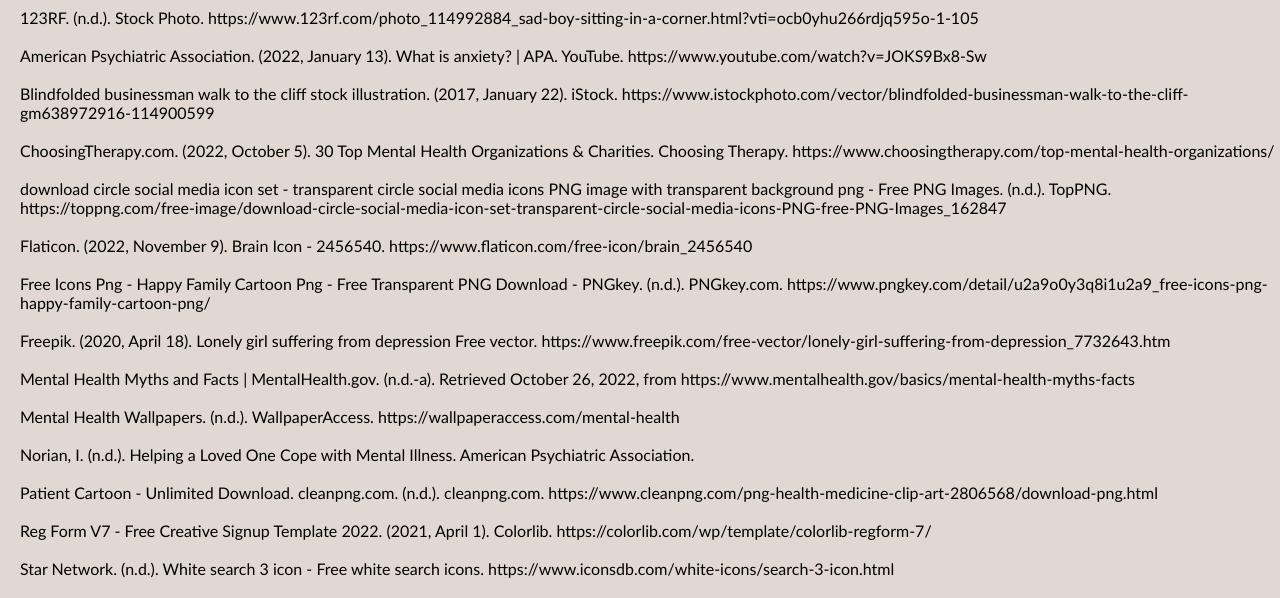
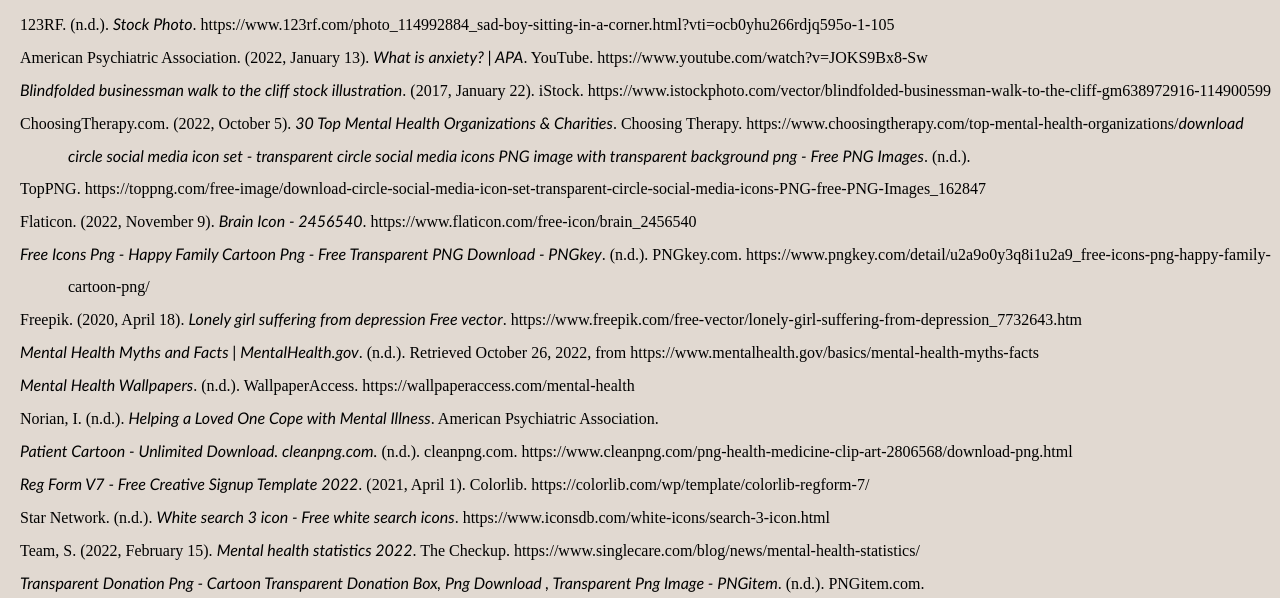
Before and after one commit to jasonlow2307/jasonlow2307.github.io, a plain HTML site: page reference.html in a window 1280 px wide. Shown: the part 194-792 px from the top of the page. Drawn offline with Linux system fonts and the light colour scheme.

Commit message:
Update reference.html

```diff
--- a/reference.html
+++ b/reference.html
@@ -36,24 +36,23 @@
 <body>
     <h1 class="title">References</h1>
     <div class="citations">
-        123RF. (n.d.). Stock Photo. https://www.123rf.com/photo_114992884_sad-boy-sitting-in-a-corner.html?vti=ocb0yhu266rdjq595o-1-105
-        <br><br>American Psychiatric Association. (2022, January 13). What is anxiety? | APA. YouTube. https://www.youtube.com/watch?v=JOKS9Bx8-Sw
-        <br><br>Blindfolded businessman walk to the cliff stock illustration. (2017, January 22). iStock. https://www.istockphoto.com/vector/blindfolded-businessman-walk-to-the-cliff-gm638972916-114900599
-        <br><br>ChoosingTherapy.com. (2022, October 5). 30 Top Mental Health Organizations & Charities. Choosing Therapy. https://www.choosingtherapy.com/top-mental-health-organizations/
-        <br><br>download circle social media icon set - transparent circle social media icons PNG image with transparent background png - Free PNG Images. (n.d.). TopPNG. https://toppng.com/free-image/download-circle-social-media-icon-set-transparent-circle-social-media-icons-PNG-free-PNG-Images_162847
-        <br><br>Flaticon. (2022, November 9). Brain Icon - 2456540. https://www.flaticon.com/free-icon/brain_2456540
-        <br><br>Free Icons Png - Happy Family Cartoon Png - Free Transparent PNG Download - PNGkey. (n.d.). PNGkey.com. https://www.pngkey.com/detail/u2a9o0y3q8i1u2a9_free-icons-png-happy-family-cartoon-png/
-        <br><br>Freepik. (2020, April 18). Lonely girl suffering from depression Free vector. https://www.freepik.com/free-vector/lonely-girl-suffering-from-depression_7732643.htm
-        <br><br>Mental Health Myths and Facts | MentalHealth.gov. (n.d.-a). Retrieved October 26, 2022, from https://www.mentalhealth.gov/basics/mental-health-myths-facts
-        <br><br>Mental Health Wallpapers. (n.d.). WallpaperAccess. https://wallpaperaccess.com/mental-health
-        <br><br>Norian, I. (n.d.). Helping a Loved One Cope with Mental Illness. American Psychiatric Association.
-        <br><br>Patient Cartoon - Unlimited Download. cleanpng.com. (n.d.). cleanpng.com. https://www.cleanpng.com/png-health-medicine-clip-art-2806568/download-png.html
-        <br><br>Reg Form V7 - Free Creative Signup Template 2022. (2021, April 1). Colorlib. https://colorlib.com/wp/template/colorlib-regform-7/
-        <br><br>Star Network. (n.d.). White search 3 icon - Free white search icons. https://www.iconsdb.com/white-icons/search-3-icon.html
-        <br><br>Team, S. (2022, February 15). Mental health statistics 2022. The Checkup. https://www.singlecare.com/blog/news/mental-health-statistics/
-        <br><br>Transparent Donation Png - Cartoon Transparent Donation Box, Png Download , Transparent Png Image - PNGitem. (n.d.). PNGitem.com. https://www.pngitem.com/middle/hiTwhJx_transparent-donation-png-cartoon-transparent-donation-box-png/
-        <br><br>White Symbols Icons, Chat, white bubble message raster art, png | PNGEgg. (n.d.). https://www.pngegg.com/en/png-fnalj
-
+        <p style='font-family: "Times New Roman"; font-size: 12pt; margin-top: 0px; margin-bottom: 0px; tab-size: 0.5in; margin-left: 0.5in; text-indent: -0.5in; line-height: 200%;'>123RF. (n.d.). <em>Stock Photo</em>. https://www.123rf.com/photo_114992884_sad-boy-sitting-in-a-corner.html?vti=ocb0yhu266rdjq595o-1-105</p>
+<p style='font-family: "Times New Roman"; font-size: 12pt; margin-top: 0px; margin-bottom: 0px; tab-size: 0.5in; margin-left: 0.5in; text-indent: -0.5in; line-height: 200%;'>American Psychiatric Association. (2022, January 13). <em>What is anxiety? | APA</em>. YouTube. https://www.youtube.com/watch?v=JOKS9Bx8-Sw</p>
+<p style='font-family: "Times New Roman"; font-size: 12pt; margin-top: 0px; margin-bottom: 0px; tab-size: 0.5in; margin-left: 0.5in; text-indent: -0.5in; line-height: 200%;'><em>Blindfolded businessman walk to the cliff stock illustration</em>. (2017, January 22). iStock. https://www.istockphoto.com/vector/blindfolded-businessman-walk-to-the-cliff-gm638972916-114900599</p>
+<p style='font-family: "Times New Roman"; font-size: 12pt; margin-top: 0px; margin-bottom: 0px; tab-size: 0.5in; margin-left: 0.5in; text-indent: -0.5in; line-height: 200%;'>ChoosingTherapy.com. (2022, October 5). <em>30 Top Mental Health Organizations &amp; Charities</em>. Choosing Therapy. https://www.choosingtherapy.com/top-mental-health-organizations/<em>download circle social media icon set - transparent circle social media icons PNG image with transparent background png - Free PNG Images</em>. (n.d.).&nbsp;</p>
+<p style='font-family: "Times New Roman"; font-size: 12pt; margin-top: 0px; margin-bottom: 0px; tab-size: 0.5in; margin-left: 0.5in; text-indent: -0.5in; line-height: 200%;'>TopPNG. https://toppng.com/free-image/download-circle-social-media-icon-set-transparent-circle-social-media-icons-PNG-free-PNG-Images_162847</p>
+<p style='font-family: "Times New Roman"; font-size: 12pt; margin-top: 0px; margin-bottom: 0px; tab-size: 0.5in; margin-left: 0.5in; text-indent: -0.5in; line-height: 200%;'>Flaticon. (2022, November 9). <em>Brain Icon - 2456540</em>. https://www.flaticon.com/free-icon/brain_2456540</p>
+<p style='font-family: "Times New Roman"; font-size: 12pt; margin-top: 0px; margin-bottom: 0px; tab-size: 0.5in; margin-left: 0.5in; text-indent: -0.5in; line-height: 200%;'><em>Free Icons Png - Happy Family Cartoon Png - Free Transparent PNG Download - PNGkey</em>. (n.d.). PNGkey.com. https://www.pngkey.com/detail/u2a9o0y3q8i1u2a9_free-icons-png-happy-family-cartoon-png/</p>
+<p style='font-family: "Times New Roman"; font-size: 12pt; margin-top: 0px; margin-bottom: 0px; tab-size: 0.5in; margin-left: 0.5in; text-indent: -0.5in; line-height: 200%;'>Freepik. (2020, April 18). <em>Lonely girl suffering from depression Free vector</em>. https://www.freepik.com/free-vector/lonely-girl-suffering-from-depression_7732643.htm</p>
+<p style='font-family: "Times New Roman"; font-size: 12pt; margin-top: 0px; margin-bottom: 0px; tab-size: 0.5in; margin-left: 0.5in; text-indent: -0.5in; line-height: 200%;'><em>Mental Health Myths and Facts | MentalHealth.gov</em>. (n.d.). Retrieved October 26, 2022, from https://www.mentalhealth.gov/basics/mental-health-myths-facts</p>
+<p style='font-family: "Times New Roman"; font-size: 12pt; margin-top: 0px; margin-bottom: 0px; tab-size: 0.5in; margin-left: 0.5in; text-indent: -0.5in; line-height: 200%;'><em>Mental Health Wallpapers</em>. (n.d.). WallpaperAccess. https://wallpaperaccess.com/mental-health</p>
+<p style='font-family: "Times New Roman"; font-size: 12pt; margin-top: 0px; margin-bottom: 0px; tab-size: 0.5in; margin-left: 0.5in; text-indent: -0.5in; line-height: 200%;'>Norian, I. (n.d.). <em>Helping a Loved One Cope with Mental Illness</em>. American Psychiatric Association.</p>
+<p style='font-family: "Times New Roman"; font-size: 12pt; margin-top: 0px; margin-bottom: 0px; tab-size: 0.5in; margin-left: 0.5in; text-indent: -0.5in; line-height: 200%;'><em>Patient Cartoon - Unlimited Download. cleanpng.com.</em> (n.d.). cleanpng.com. https://www.cleanpng.com/png-health-medicine-clip-art-2806568/download-png.html</p>
+<p style='font-family: "Times New Roman"; font-size: 12pt; margin-top: 0px; margin-bottom: 0px; tab-size: 0.5in; margin-left: 0.5in; text-indent: -0.5in; line-height: 200%;'><em>Reg Form V7 - Free Creative Signup Template 2022</em>. (2021, April 1). Colorlib. https://colorlib.com/wp/template/colorlib-regform-7/</p>
+<p style='font-family: "Times New Roman"; font-size: 12pt; margin-top: 0px; margin-bottom: 0px; tab-size: 0.5in; margin-left: 0.5in; text-indent: -0.5in; line-height: 200%;'>Star Network. (n.d.). <em>White search 3 icon - Free white search icons</em>. https://www.iconsdb.com/white-icons/search-3-icon.html</p>
+<p style='font-family: "Times New Roman"; font-size: 12pt; margin-top: 0px; margin-bottom: 0px; tab-size: 0.5in; margin-left: 0.5in; text-indent: -0.5in; line-height: 200%;'>Team, S. (2022, February 15). <em>Mental health statistics 2022</em>. The Checkup. https://www.singlecare.com/blog/news/mental-health-statistics/</p>
+<p style='font-family: "Times New Roman"; font-size: 12pt; margin-top: 0px; margin-bottom: 0px; tab-size: 0.5in; margin-left: 0.5in; text-indent: -0.5in; line-height: 200%;'><em>Transparent Donation Png - Cartoon Transparent Donation Box, Png Download , Transparent Png Image - PNGitem</em>. (n.d.). PNGitem.com. https://www.pngitem.com/middle/hiTwhJx_transparent-donation-png-cartoon-transparent-donation-box-png/</p>
+<p style='font-family: "Times New Roman"; font-size: 12pt; margin-top: 0px; margin-bottom: 0px; tab-size: 0.5in; margin-left: 0.5in; text-indent: -0.5in; line-height: 200%;'><em>White Symbols Icons, Chat, white bubble message raster art, png | PNGEgg</em>. (n.d.). https://www.pngegg.com/en/png-fnalj</p>
     </div>
 </body>
 
```
